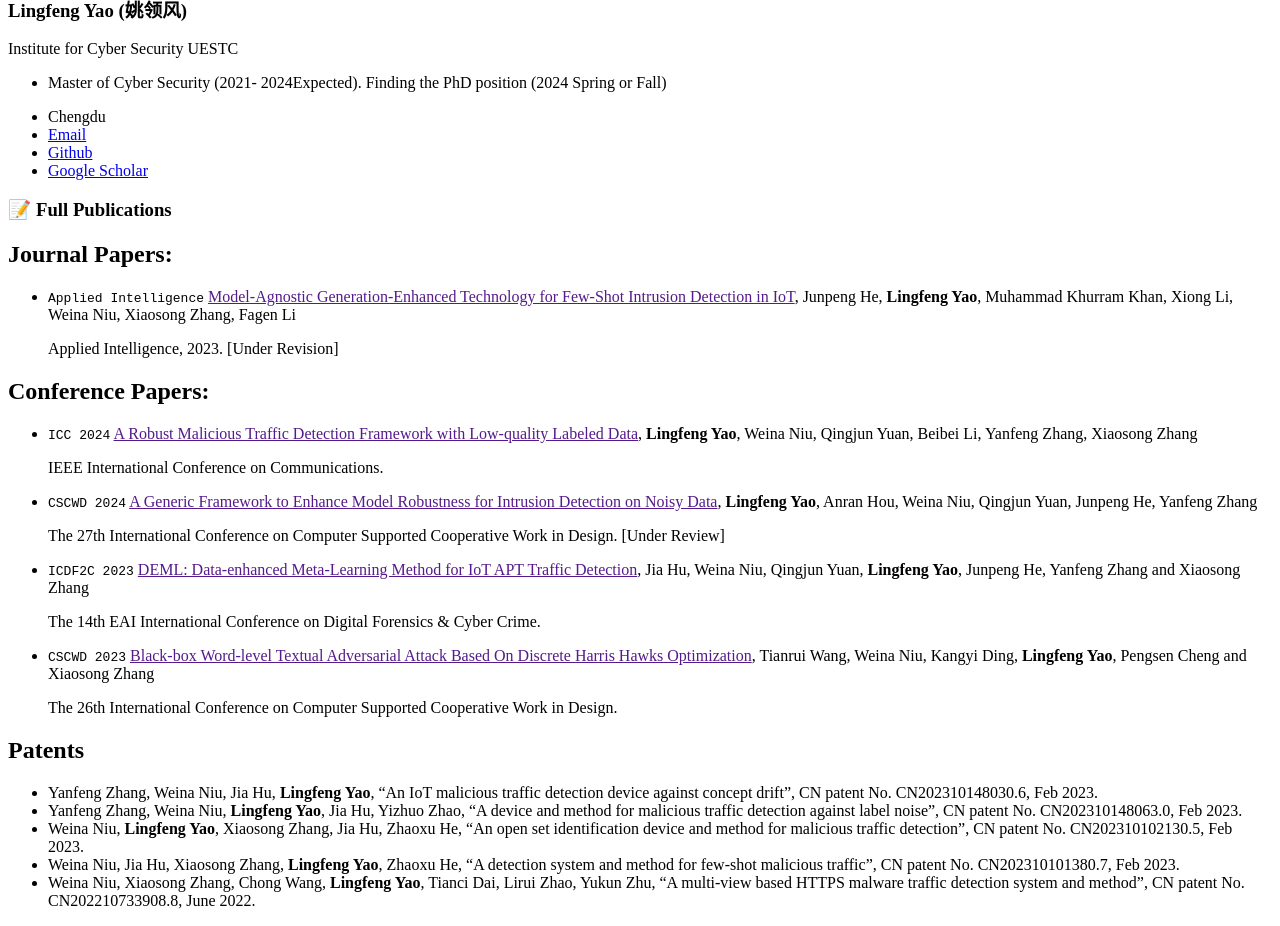
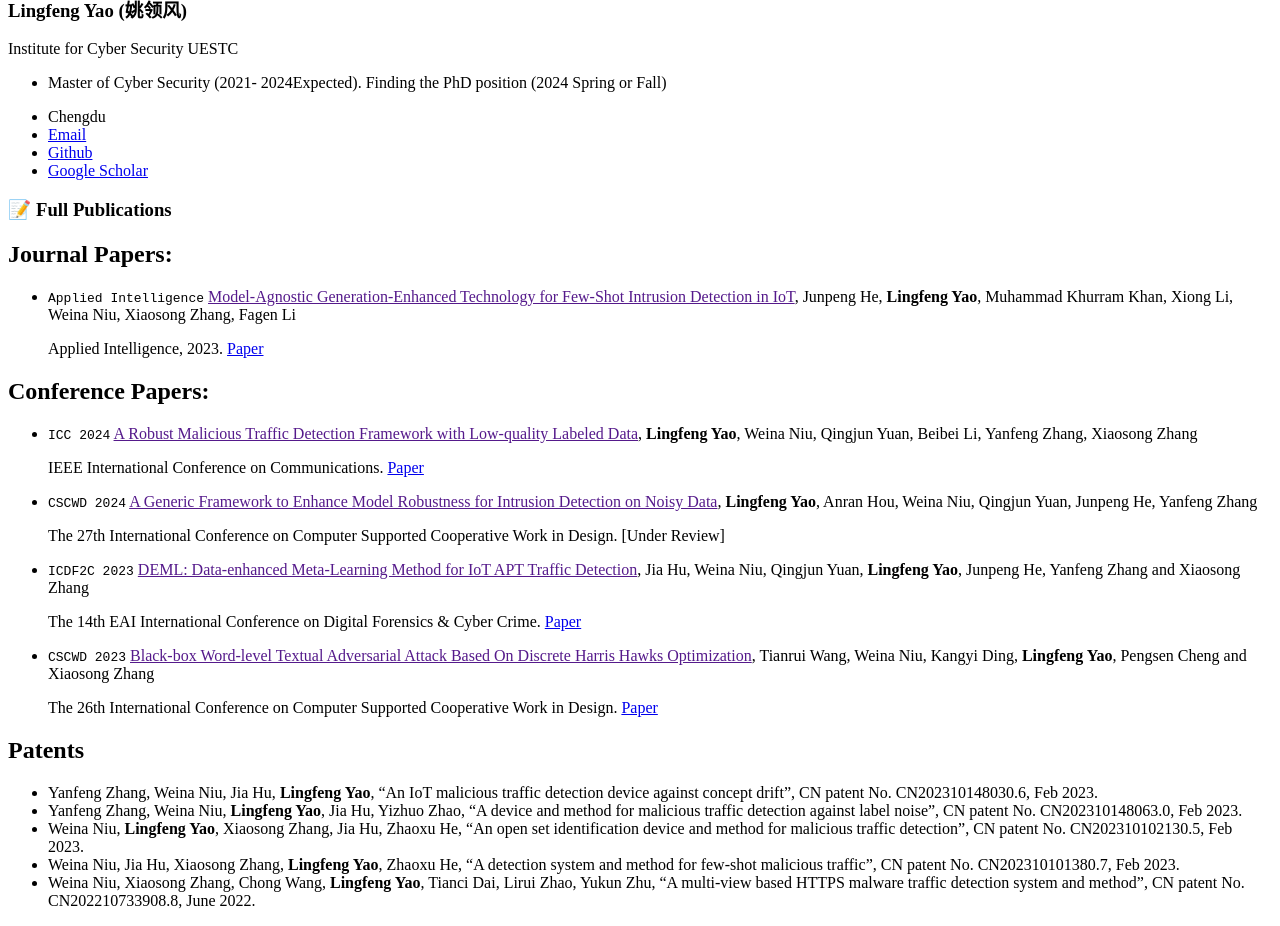
Before and after one commit to lingfengyao/lingfengyao.github.io, a Jekyll site: the page built from _pages/includes/pub.md, in a window 1280 px wide, cut to the strip 512-1438 px from the top of the page. Built offline with Jekyll 4.4.1, drawn with Linux system fonts in a browser that asks for light colours; our own code applies the rules of GitHub Pages for plain Markdown files.

Commit message:
Update pub.md

```diff
--- a/_pages/includes/pub.md
+++ b/_pages/includes/pub.md
@@ -4,13 +4,13 @@
 
 * ``Applied Intelligence`` [Model-Agnostic Generation-Enhanced Technology for Few-Shot Intrusion Detection in IoT](), Junpeng He, **Lingfeng Yao**, Muhammad Khurram Khan, Xiong Li, Weina Niu, Xiaosong Zhang, Fagen Li
 
-  Applied Intelligence, 2023. [Under Revision]
+  Applied Intelligence, 2023. [Paper]("https://github.com/lingfengyao/lingfengyao.github.io/blob/main/papers/APIN24.pdf")
 
 ## Conference Papers:
 
 - ``ICC 2024`` [A Robust Malicious Traffic Detection Framework with Low-quality Labeled Data](), **Lingfeng Yao**, Weina Niu, Qingjun Yuan, Beibei Li, Yanfeng Zhang, Xiaosong Zhang
 
-  IEEE International Conference on Communications.
+  IEEE International Conference on Communications. [Paper]("https://github.com/lingfengyao/lingfengyao.github.io/blob/main/papers/ICC24.pdf")
 
 * ``CSCWD 2024`` [A Generic Framework to Enhance Model Robustness for Intrusion Detection on Noisy Data](), **Lingfeng Yao**, Anran Hou, Weina Niu, Qingjun Yuan, Junpeng He, Yanfeng Zhang
 
@@ -18,12 +18,13 @@
 
 * ``ICDF2C 2023`` [DEML: Data-enhanced Meta-Learning Method for IoT APT Traffic Detection](), Jia Hu, Weina Niu, Qingjun Yuan, **Lingfeng Yao**, Junpeng He, Yanfeng Zhang and Xiaosong Zhang
 
-  The 14th EAI International Conference on Digital Forensics & Cyber Crime.
+  The 14th EAI International Conference on Digital Forensics & Cyber Crime. [Paper]("https://github.com/lingfengyao/lingfengyao.github.io/blob/main/papers/ICDF2C23.pdf")
 
 * ``CSCWD 2023`` [Black-box Word-level Textual Adversarial Attack Based On Discrete Harris Hawks
   Optimization](), Tianrui Wang, Weina Niu, Kangyi Ding, **Lingfeng Yao**, Pengsen Cheng and Xiaosong Zhang
 
-  The 26th International Conference on Computer Supported Cooperative Work in Design.
+  The 26th International Conference on Computer Supported Cooperative Work in Design. [Paper]("https://github.com/lingfengyao/lingfengyao.github.io/blob/main/papers/CSCWD23.pdf")
+
 
 ## Patents
 
```
